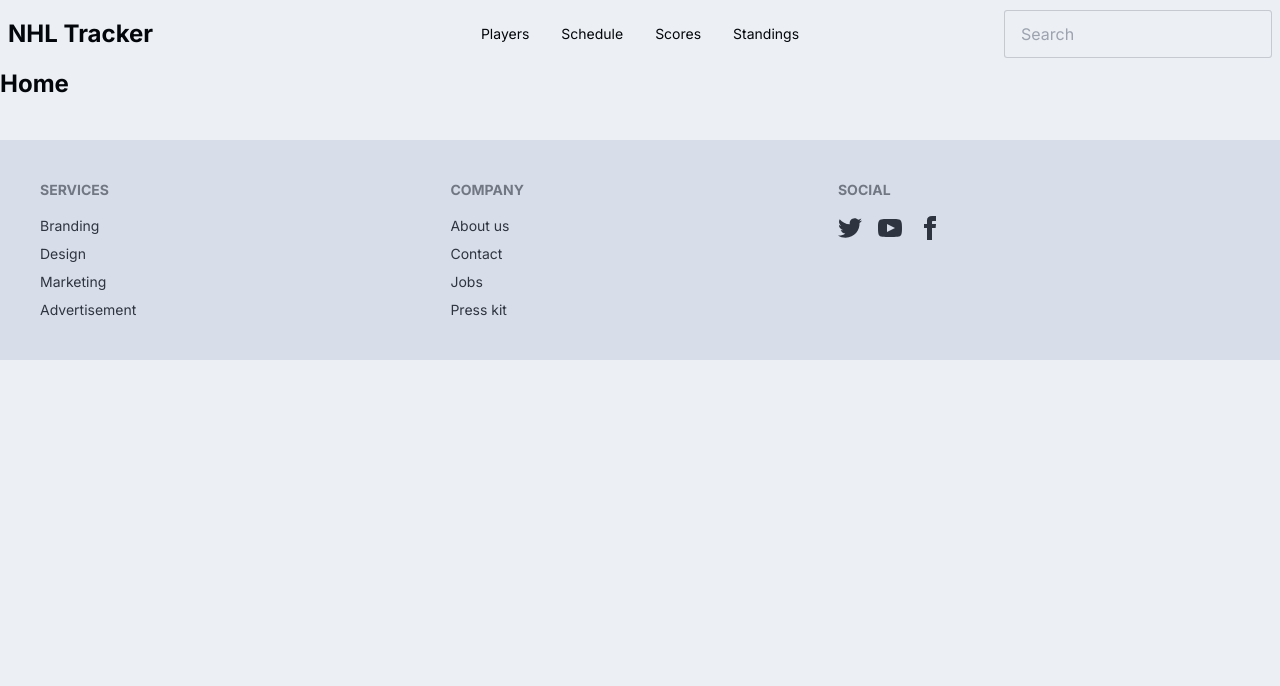
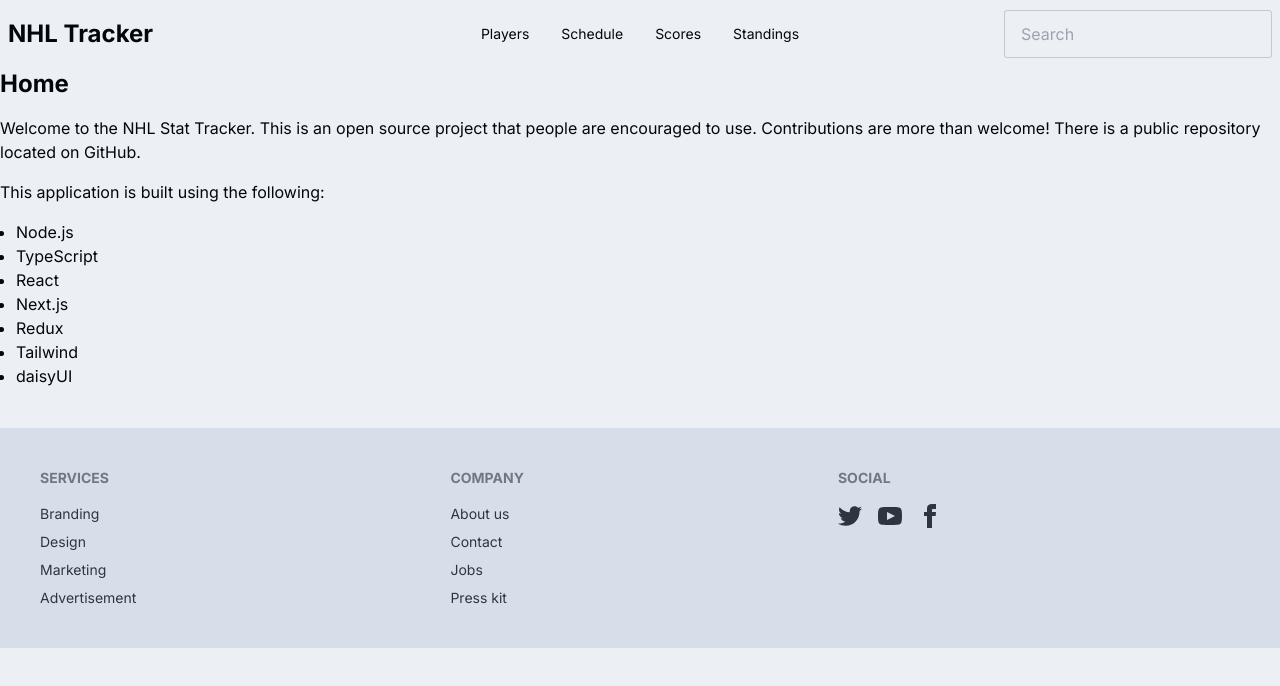
Before and after one commit to mdefeo/nhl.game.tracker, a Next.js app: page / in a window 1280 px wide. Shown: the top 686 px of the page. Built offline with nearby package versions, Linux system fonts and the light colour scheme.

Commit message:
Landing page

```diff
--- a/app/components/nav/NavBarClientSide.tsx
+++ b/app/components/nav/NavBarClientSide.tsx
@@ -59,7 +59,7 @@ const NavBarClientSide: React.FC = () => {
             <li className={isActive('/standings')}><Link href="/standings">Standings</Link></li>
           </ul>
         </div>
-        <h2 className="text-2xl font-bold">NHL Tracker</h2>
+        <h2 className="text-2xl font-bold"><Link href="/">NHL Tracker</Link></h2>
       </div>
       <div className="navbar-center hidden lg:flex">
         <ul className="menu menu-horizontal px-1">
--- a/app/components/utilities/Skeleton.tsx
+++ b/app/components/utilities/Skeleton.tsx
@@ -2,10 +2,10 @@
 const Skeleton: React.FC = () => {
   return(
     <div className="flex flex-col gap-4 w-full">
-      <div className="skeleton h-8 w-full"></div>
-      <div className="skeleton h-8 w-full"></div>
-      <div className="skeleton h-8 w-full"></div>
-      <div className="skeleton h-8 w-full"></div>
+      <div className="skeleton h-16 w-full"></div>
+      <div className="skeleton h-16 w-full"></div>
+      <div className="skeleton h-16 w-full"></div>
+      <div className="skeleton h-16 w-full"></div>
     </div>
   );
 };
--- a/pages/index.tsx
+++ b/pages/index.tsx
@@ -1,5 +1,6 @@
 // /pages/index.tsx
 import React from 'react';
+import Link from 'next/link';
 import Headline from '@/app/components/utilities/Headline';
 import Layout from '@/app/layout';
 import { NextPageWithLayout } from '@/types';
@@ -8,7 +9,17 @@ const HomePage: NextPageWithLayout = () => {
   return (
     <div>
       <Headline title="Home" />
-      <p></p>
+      <p className="mb-4">Welcome to the NHL Stat Tracker. This is an open source project that people are encouraged to use. Contributions are more than welcome! There is a public repository located on <Link href="https://github.com/mdefeo/nhl.game.tracker" >GitHub</Link>.</p>
+      <p className="mb-4">This application is built using the following:</p>
+      <ul className="list-disc list-outside ml-4">
+        <li>Node.js</li>
+        <li>TypeScript</li>
+        <li>React</li>
+        <li>Next.js</li>
+        <li>Redux</li>
+        <li>Tailwind</li>
+        <li>daisyUI</li>
+      </ul>
     </div>
   );
 };
```
